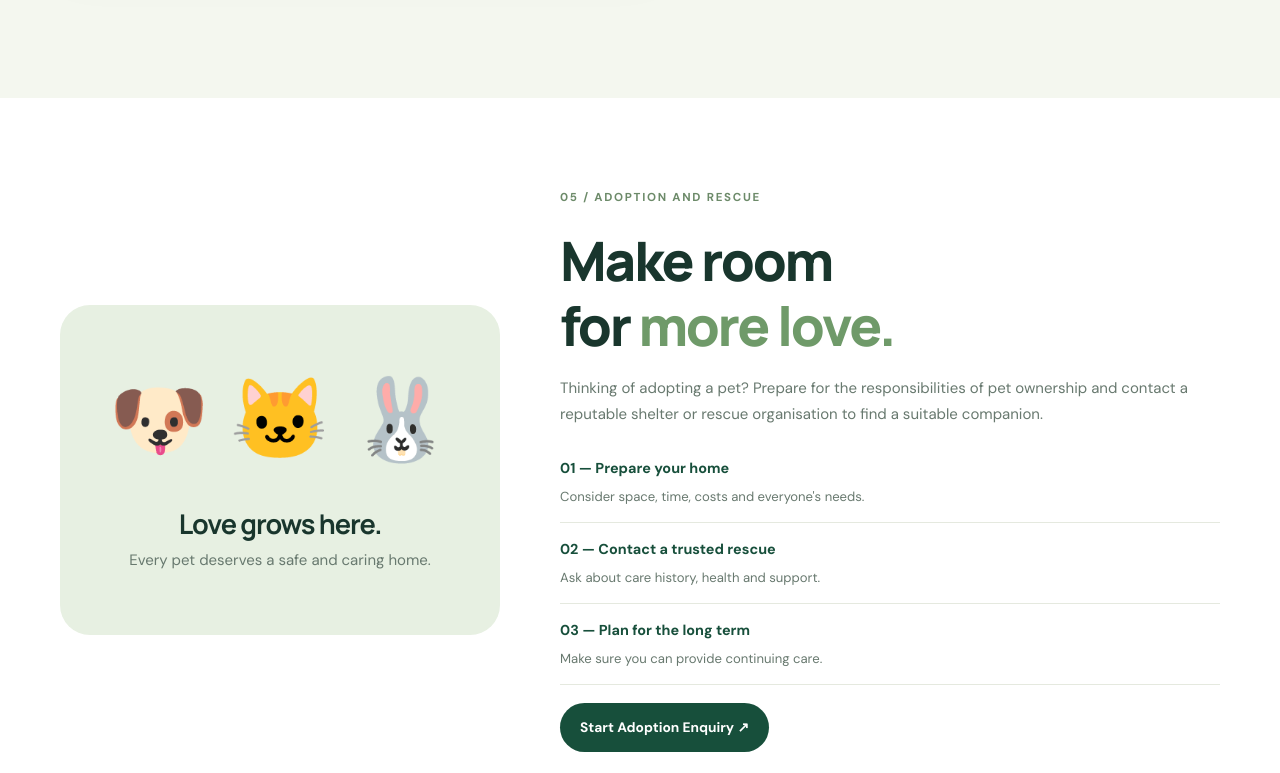
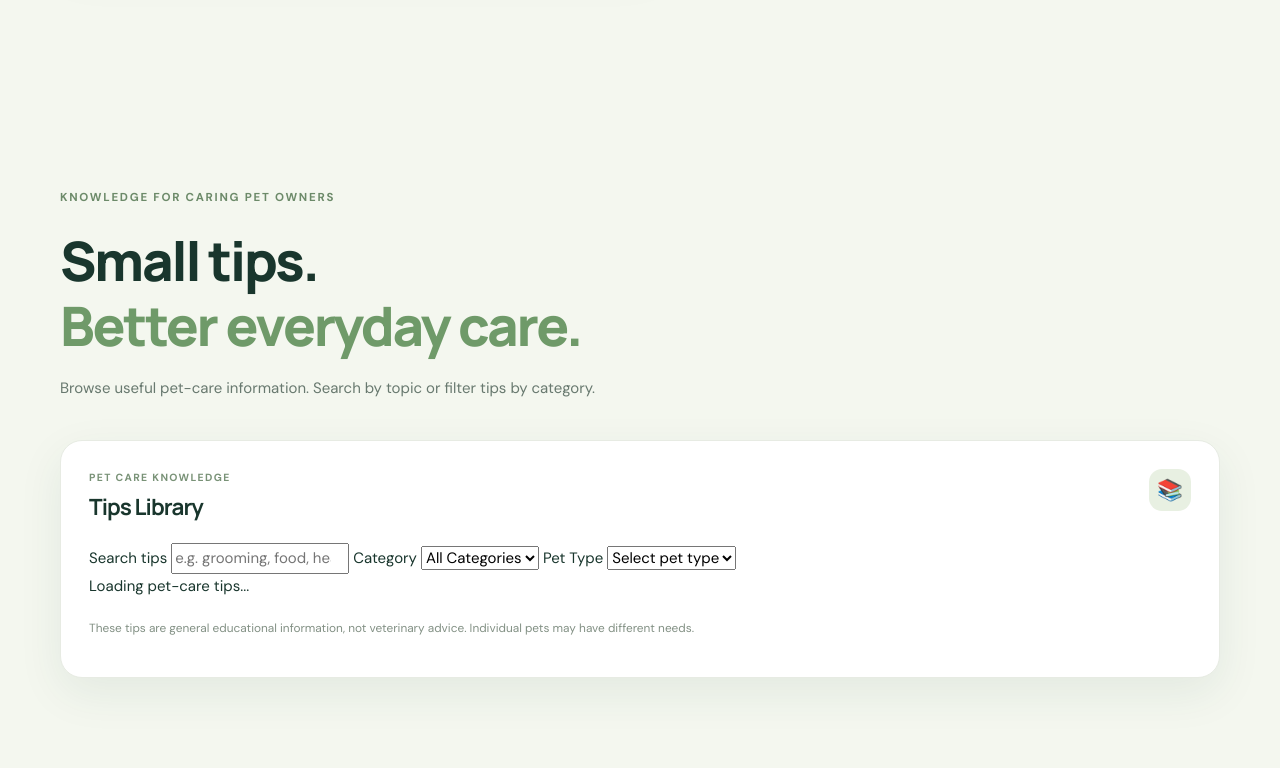
Before and after one commit to praharshita08-beep/Pet-care-system-portal, a plain HTML site: page index.html in a window 1280 px wide. Shown: the part 7967-8740 px from the top of the page. Drawn offline with Linux system fonts and the light colour scheme.

Commit message:
Update index.html

```diff
--- a/index.html
+++ b/index.html
@@ -982,6 +982,88 @@
 
         </div>
     </section>
+
+
+    <!-- PET CARE TIPS LIBRARY -->
+
+<section class="section alternate-section" id="tips">
+    <div class="container">
+
+        <div class="section-heading">
+            <p class="eyebrow">KNOWLEDGE FOR CARING PET OWNERS</p>
+            <h2>Small tips.<br><span>Better everyday care.</span></h2>
+            <p>
+                Browse useful pet-care information. Search by topic
+                or filter tips by category.
+            </p>
+        </div>
+
+        <div class="panel tips-library-panel">
+
+            <div class="panel-heading">
+                <div>
+                    <p class="panel-label">PET CARE KNOWLEDGE</p>
+                    <h3>Tips Library</h3>
+                </div>
+                <span class="panel-symbol">📚</span>
+            </div>
+
+            <div class="tips-toolbar">
+
+                <label>
+                    Search tips
+                    <input
+                        type="search"
+                        id="tipSearch"
+                        placeholder="e.g. grooming, food, health"
+                        aria-label="Search pet care tips"
+                    >
+                </label>
+
+                <label>
+                    Category
+                    <select id="tipCategory">
+                        <option value="All">All Categories</option>
+                        <option value="Daily Care">Daily Care</option>
+                        <option value="Health">Health</option>
+                        <option value="Grooming">Grooming</option>
+                        <option value="Training">Training</option>
+                        <option value="Adoption">Adoption</option>
+                        <option value="Safety">Safety</option>
+                        <option value="Nutrition">Nutrition</option>
+                        <option value="Exercise">Exercise</option>
+                    </select>
+                </label>
+
+                <label>
+                    Pet Type
+                    <select id="tipPetType" class="pet-type">
+                    </select>
+                </label>
+
+            </div>
+
+            <div class="tips-library-status"
+                 id="tipsStatus"
+                 role="status"
+                 aria-live="polite">
+                Loading pet-care tips...
+            </div>
+
+            <div
+                id="tipsList"
+                class="tips-grid"
+                aria-live="polite"
+            ></div>
+
+            <p class="small-note">
+                These tips are general educational information, not
+                veterinary advice. Individual pets may have different needs.
+            </p>
+
+        </div>
+    </div>
+</section>
 
 
     <!-- 5. ADOPTION AND RESCUE CENTRE -->
```
